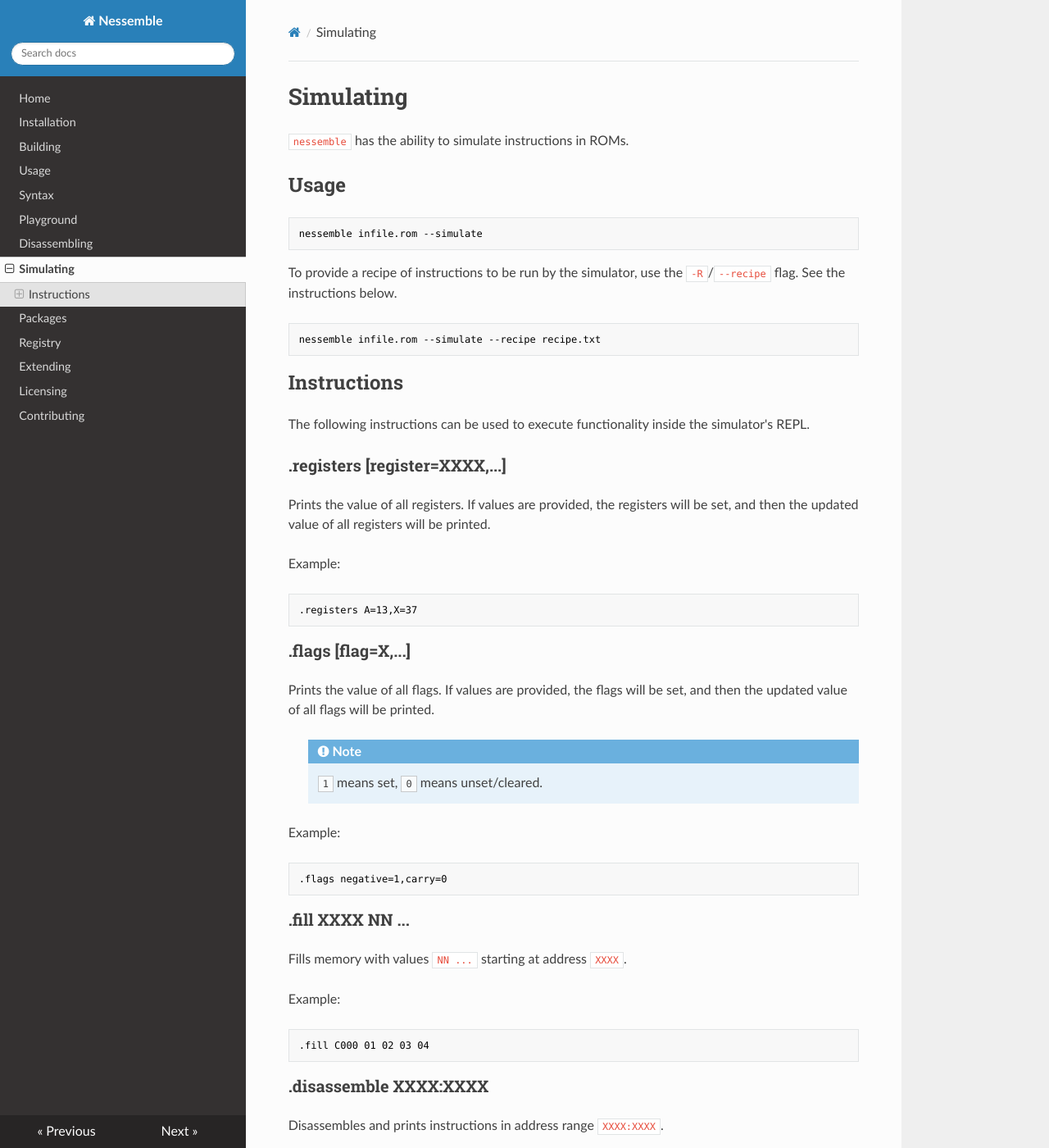
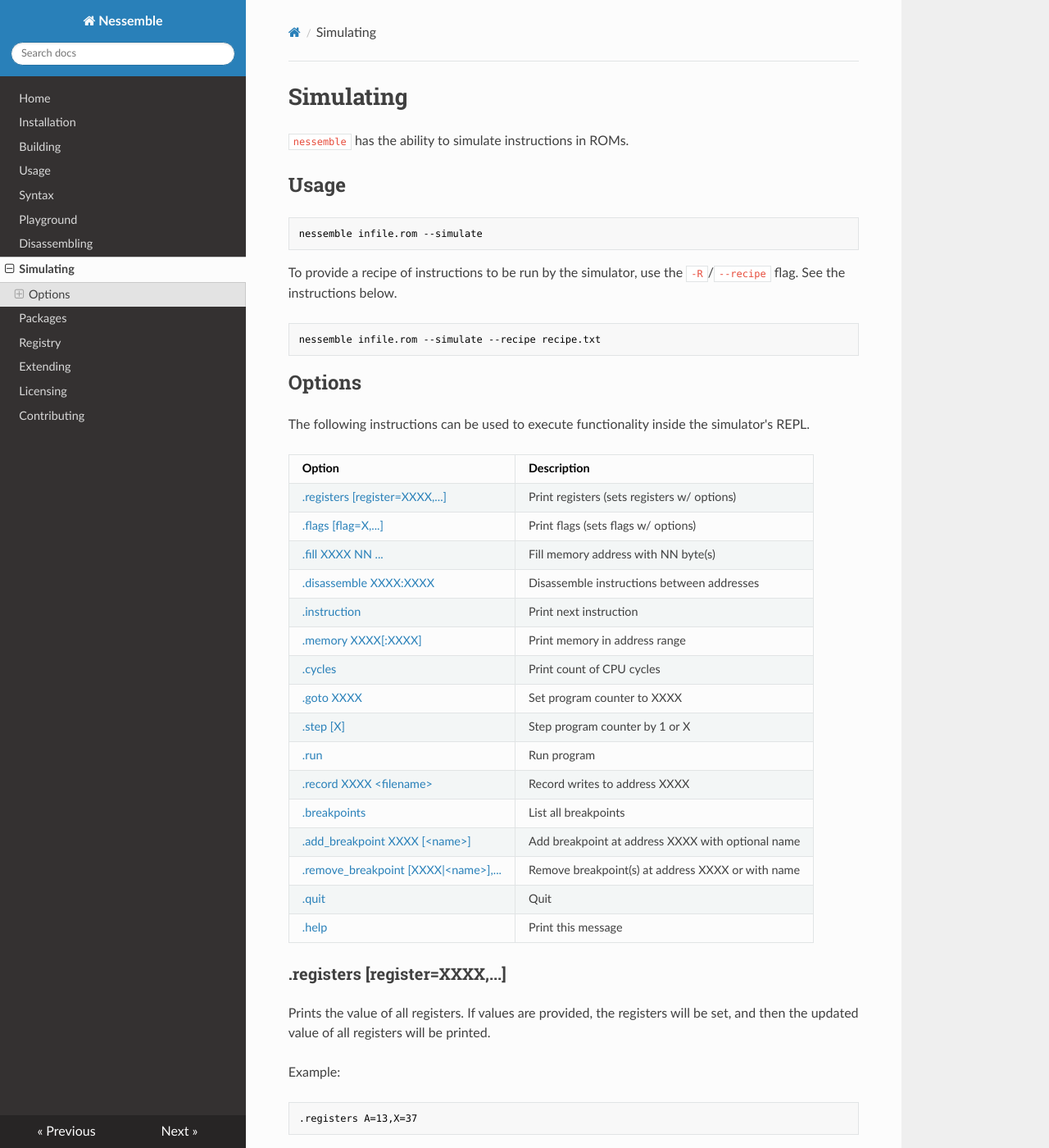
Before and after one commit to kevinselwyn/nessemble, an MkDocs documentation site: the page built from docs/pages/simulating.md, in a window 1280 px wide and 1400 px high. Shown: the whole window at 82% size. Built offline with MkDocs 1.6.1, drawn with Linux system fonts in a browser that asks for light colours; nearby versions of some CDN libraries; a script that is not in the unit is left out; old or Windows-style settings are respelled for this version of MkDocs; some of the changed text lies outside the part shown.

Commit message:
Update simulating docs

````diff
--- a/docs/pages/simulating.md
+++ b/docs/pages/simulating.md
@@ -15,10 +15,29 @@
 nessemble infile.rom --simulate --recipe recipe.txt
 ```
 
-## Instructions
+## Options
 
 The following instructions can be used to execute functionality inside the
 simulator's REPL.
+
+| Option                                                                       | Description                                       |
+|------------------------------------------------------------------------------|---------------------------------------------------|
+| [.registers \[register=XXXX,...\]](#registers-registerxxxx)                  | Print registers (sets registers w/ options)       |
+| [.flags \[flag=X,...\]](#flags-flagx)                                        | Print flags (sets flags w/ options)               |
+| [.fill XXXX NN ...](#fill-xxxx-nn)                                           | Fill memory address with NN byte(s)               |
+| [.disassemble XXXX:XXXX](#disassemble-xxxxxxxx)                              | Disassemble instructions between addresses        |
+| [.instruction](#instruction)                                                 | Print next instruction                            |
+| [.memory XXXX\[:XXXX\]](#memory-xxxxxxxx)                                    | Print memory in address range                     |
+| [.cycles](#cycles)                                                           | Print count of CPU cycles                         |
+| [.goto XXXX](#goto-xxxx)                                                     | Set program counter to XXXX                       |
+| [.step \[X\]](#step-x)                                                       | Step program counter by 1 or X                    |
+| [.run](#run)                                                                 | Run program                                       |
+| [.record XXXX &lt;filename&gt;](#record-xxxx-filename)                       | Record writes to address XXXX                     |
+| [.breakpoints](#breakpoints)                                                 | List all breakpoints                              |
+| [.add_breakpoint XXXX \[&lt;name&gt;\]](#add_breakpoint-xxxx-name)           | Add breakpoint at address XXXX with optional name |
+| [.remove_breakpoint \[XXXX\|&lt;name&gt;\],...](#remove_breakpoint-xxxxname) | Remove breakpoint(s) at address XXXX or with name |
+| [.quit](#quit)                                                               | Quit                                              |
+| [.help](#help)                                                               | Print this message                                |
 
 ### .registers [register=XXXX,...]
 
@@ -130,7 +149,7 @@
 ### .record XXXX &lt;filename&gt;
 
 Records all writes to address XXXX and writes the output to filename
-`&lt;filename&gt;`.
+`<filename>`.
 
 Example:
 
````
Also changed, not shown: other parts of docs/pages/simulating.md (+2 -2 lines).
